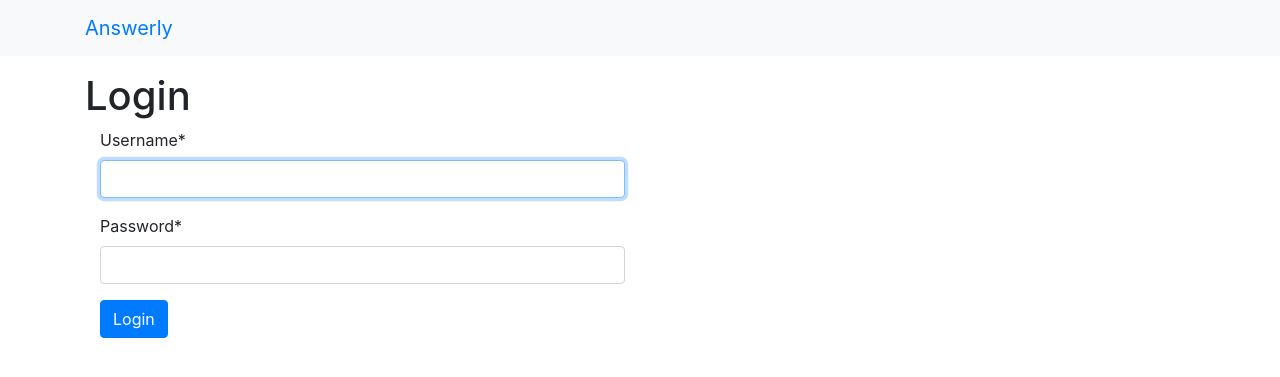
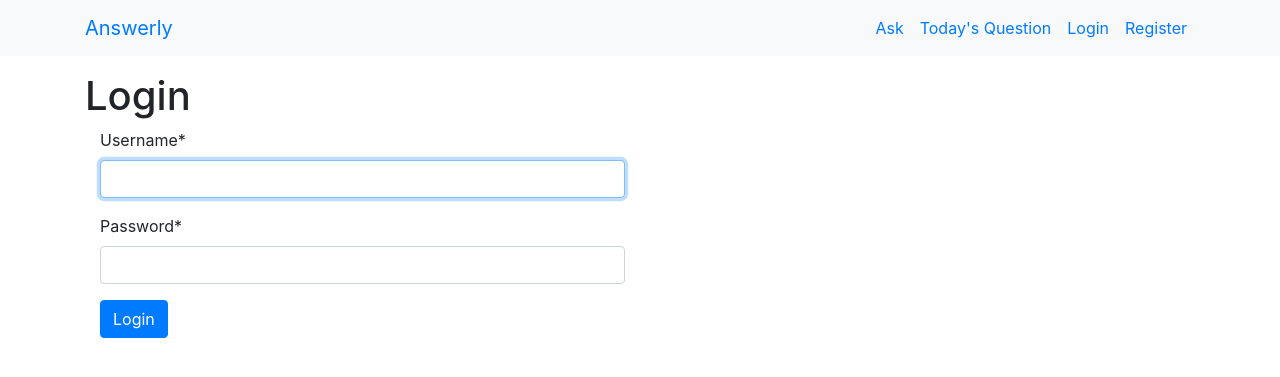
Before and after one commit to blessedsibanda/Answerly, a Django app: a page that uses django/templates/base.html in a window 1280 px wide. Shown: the top 377 px of the page. Run offline with Django 3.2, Linux system fonts and the light colour scheme; parts of the project's set-up code (start-up, migrations or seed data) failed here and were passed over; some libraries are stand-ins or nearby versions.

Commit message:
update nav links

```diff
--- a/django/templates/base.html
+++ b/django/templates/base.html
@@ -13,7 +13,28 @@
     <nav class="navbar navbar-expand-lg bg-light">
         <div class="container">
             <a href="/" class="navbar-brand">Answerly</a>
-            <ul class="navbar-nav"></ul>
+            <ul class="navbar-nav">
+                <li class="nav-item">
+                    <a href="{% url 'qanda:ask' %}" class="nav-link">Ask</a>
+                </li>
+                <li class="nav-item">
+                    <a href="{% url 'qanda:index' %}" class="nav-link">
+                        Today's Question
+                    </a>
+                </li>
+                {% if user.is_authenticated %}
+                    <li class="nav-item">
+                        <a href="{% url 'user:logout' %}" class="nav-link">Logout</a>
+                    </li>
+                {% else %}
+                    <li class="nav-item">
+                        <a href="{% url 'user:login' %}" class="nav-link">Login</a>
+                    </li>
+                    <li class="nav-item">
+                        <a href="{% url 'user:register' %}" class="nav-link">Register</a>
+                    </li>
+                {% endif %}
+            </ul>
         </div>
     </nav>
     <div class="container">
```
